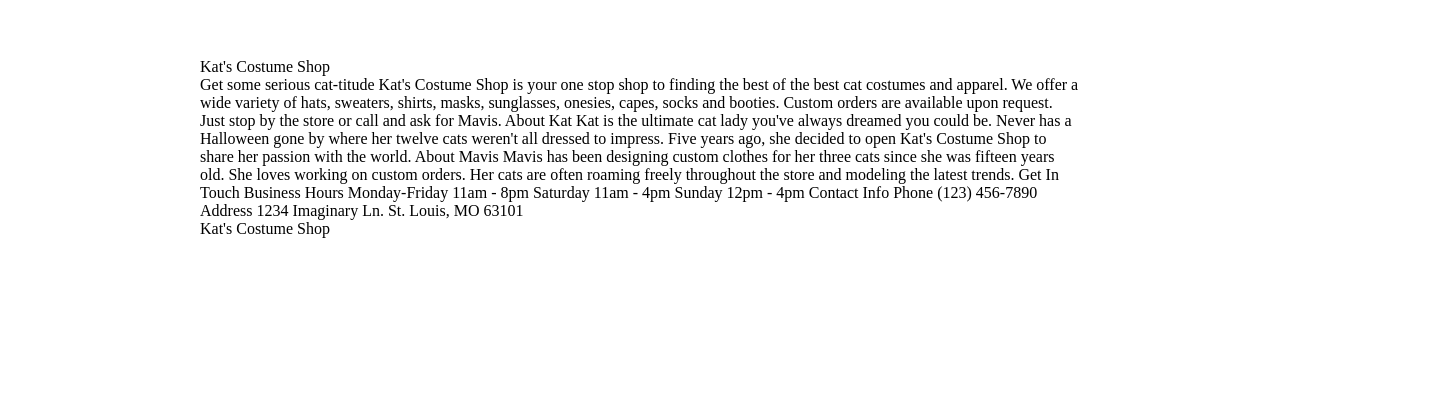
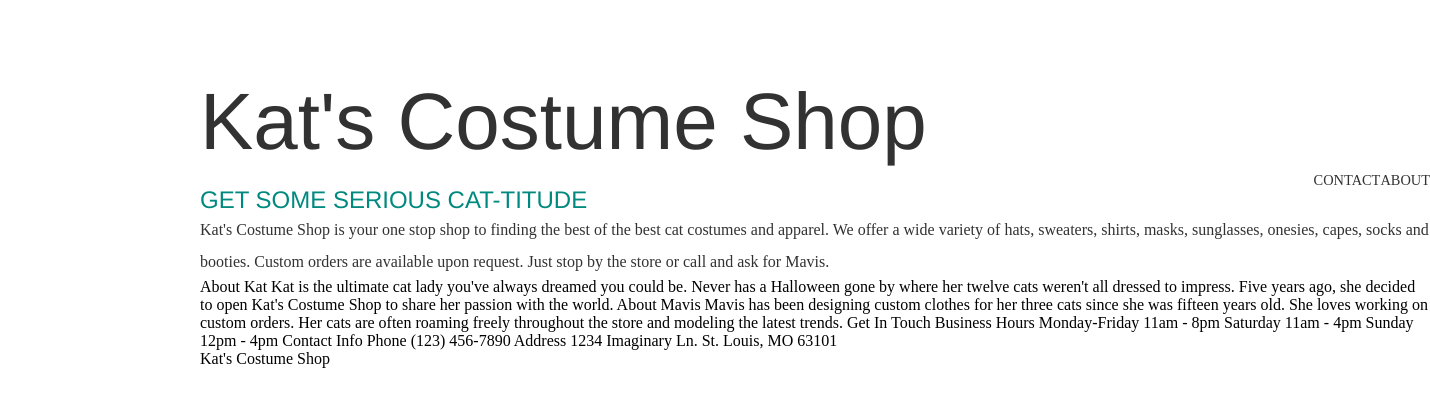
Before and after one commit to SayMaybe/cat-costume-project, a plain HTML site: page index.html in a window 1280 px wide. Shown: the part 142-548 px from the top of the page, 1430 px wide, since content can reach past the window. Drawn offline with Linux system fonts and the light colour scheme.

Commit message:
Changes saved

```diff
--- a/index.html
+++ b/index.html
@@ -3,23 +3,28 @@
     <title>Kat's Constume Shop</title>
     <meta content="width=device-width,maximum-scale=1.0,initial-scale=1.0,minimum-scale=1.0,user-scalable=yes" name="viewport">
     <link href="main.css" media="all" rel="stylesheet">
-    <link rel="stylesheet" href="//fonts.googleapis.com/css?family=PT+Sans+Narrow" />
+    <link rel="stylesheet" href="https://fonts.googleapis.com/css?family=PT+Sans+Narrow" />
+    <link href="https://fonts.googleapis.com/css?family=PT+Sans|PT+Serif" rel="stylesheet">
   </head>
 
   <body>
-    <nav>
-      Kat's Costume Shop
+    <div style="width: 1230px">
+    <nav class="main-nav">
+      <ul>
+        <li><h1>Kat's Costume Shop</h1></li>
+        <li><p>ABOUT</p></li>
+        <li><p>CONTACT</p></li>
     </nav>
     <div class=splash>
     </div>
+<div class="main">
 
-    <div class='main'>
-      Get some serious cat-titude
-      Kat's Costume Shop is your one stop shop to finding the
+      <h2>Get some serious cat-titude</h2>
+    <h3>  Kat's Costume Shop is your one stop shop to finding the
       best of the best cat costumes and apparel. We offer a wide
       variety of hats, sweaters, shirts, masks, sunglasses, onesies,
       capes, socks and booties. Custom orders are available upon
-      request. Just stop by the store or call and ask for Mavis.
+      request. Just stop by the store or call and ask for Mavis.</h3>
 
       About Kat
       Kat is the ultimate cat lady you've always dreamed you could
--- a/main.css
+++ b/main.css
@@ -53,7 +53,34 @@ h2 {
   font-family: "PT Sans Narrow Bold", Helvetica, sans-serif;
   font-size: 1.5em;
   color: #00897f;
-  font-variant:
+  text-transform: uppercase;
+}
+h3 {
+  font-family: "PT Serif Regular", "Times New Roman", serif;
+  font-size: 1em;
+  line-height: 2em;
+  color: #323232;
+}
+p {
+  font-family: "PT Sans Regular";
+  font-size: .875em;
+  line-height: 1.75em;
+  color: #323232;
+}
+.main-nav {
+  display: inline;
+  padding: 20px;
+}
+
+.main-nav li h1 {
+  font-size: 5.0em;
+}
+
+.main-nav li p {
+font-family: "PT Sans Regular";
+font-size: .9em;
+float: right;
+
 }
 
 /* On devices wider than 660px */
```
